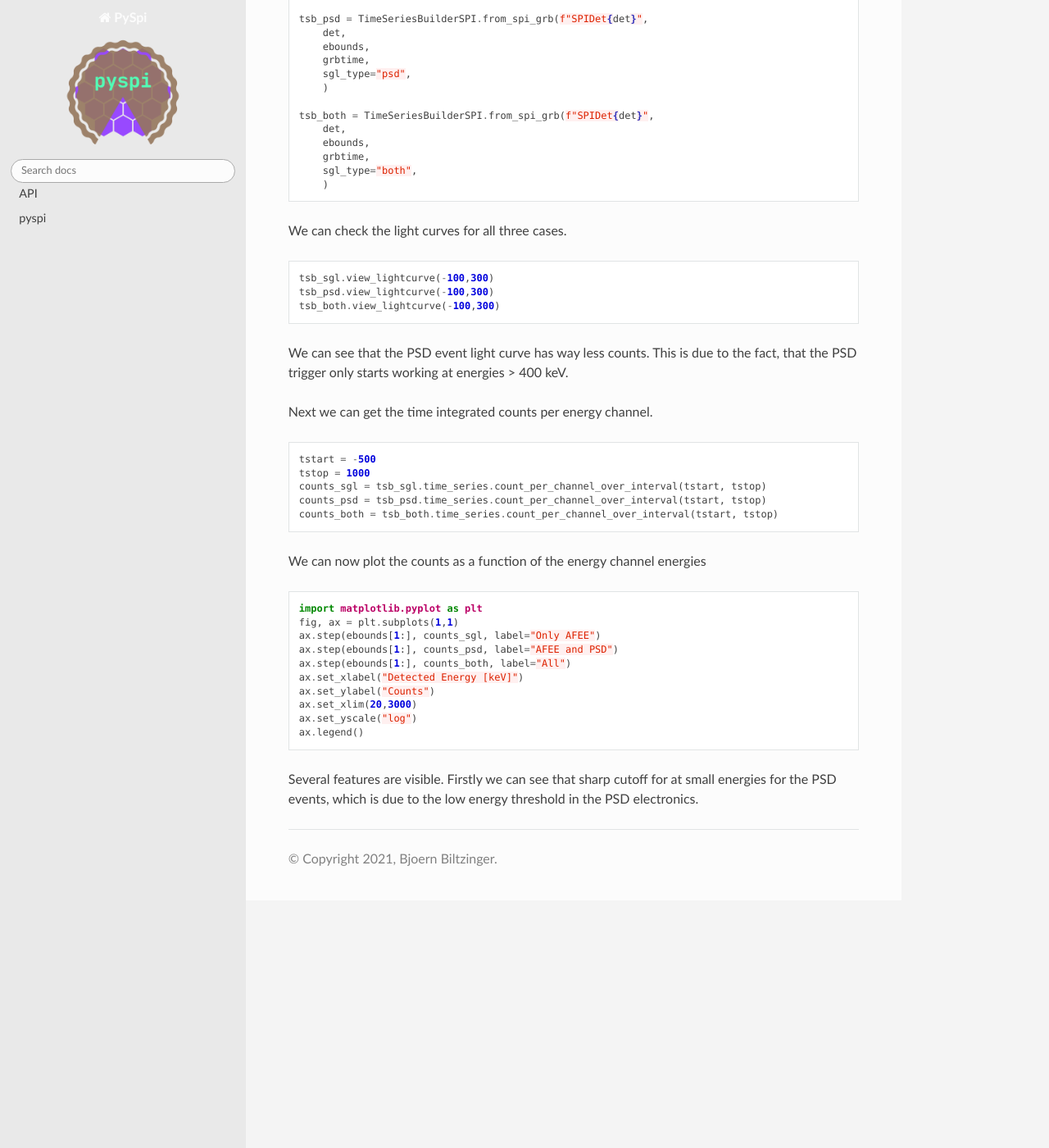
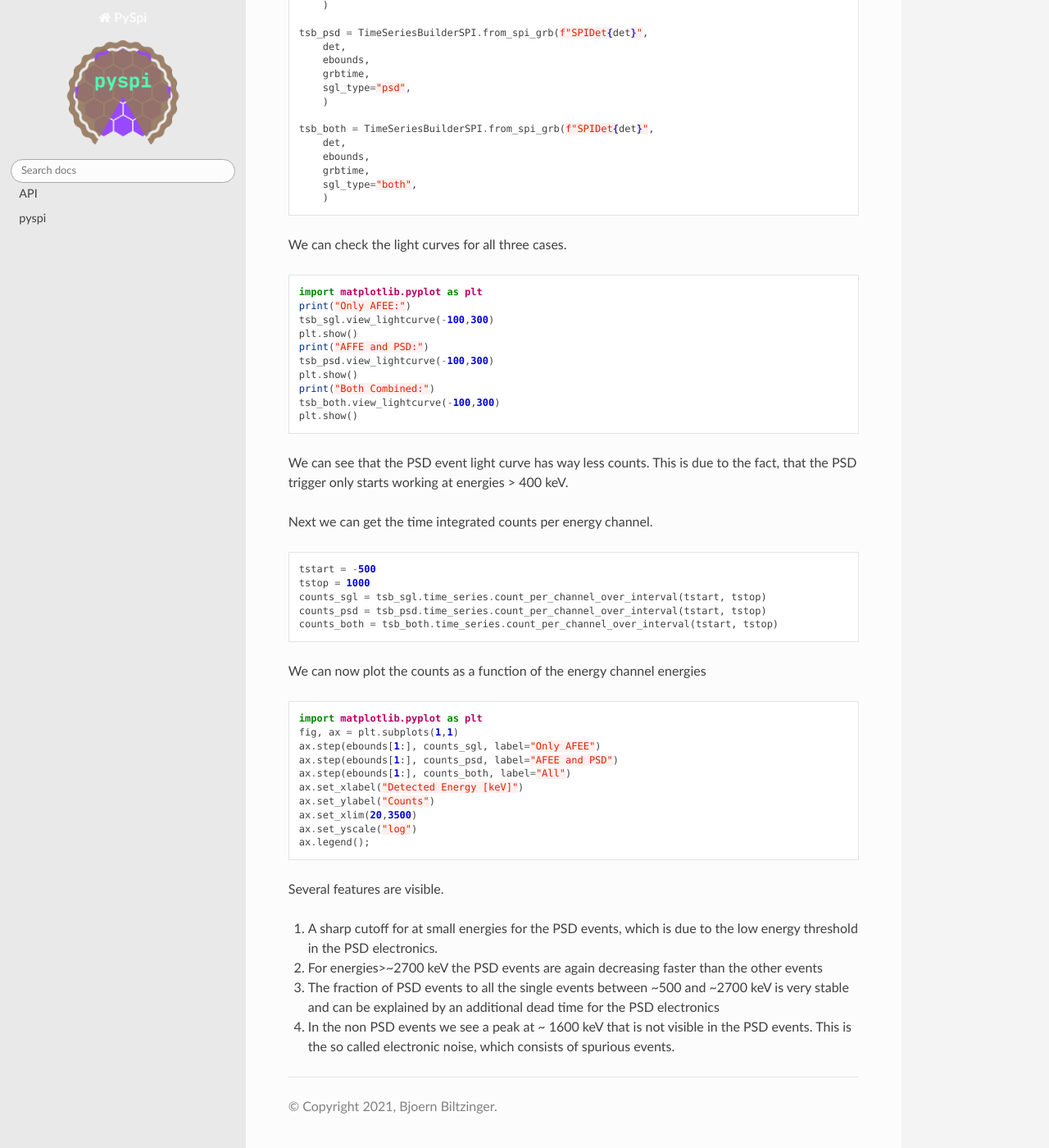
Before and after one commit to BjoernBiltzinger/pyspi, a Sphinx documentation site: the page built from docs/md_docs/psd.md, in a window 1280 px wide and 1400 px high, scrolled down 1433 px. Shown: the whole window at 82% size. Built offline with Sphinx 7.4.7 and the Read the Docs theme 2.0.0, drawn with Linux system fonts in a browser that asks for light colours; pages that are not in the unit, such as notebooks, are missing from menus; the version number could not be read and is left out; before the commit the page ends 2531 px from its top, so only the background shows below that.

Commit message:
fix psd docs

````diff
--- a/docs/md_docs/psd.md
+++ b/docs/md_docs/psd.md
@@ -69,9 +70,16 @@ tsb_both = TimeSeriesBuilderSPI.from_spi_grb(f"SPIDet{det}",
 We can check the light curves for all three cases.
 
 ```python
+import matplotlib.pyplot as plt
+print("Only AFEE:")
 tsb_sgl.view_lightcurve(-100,300)
+plt.show()
+print("AFFE and PSD:")
 tsb_psd.view_lightcurve(-100,300)
+plt.show()
+print("Both Combined:")
 tsb_both.view_lightcurve(-100,300)
+plt.show()
 ```
 
 We can see that the PSD event light curve has way less counts. This is due to the fact, that the PSD trigger only starts working at energies > 400 keV.
@@ -95,9 +103,13 @@ ax.step(ebounds[1:], counts_psd, label="AFEE and PSD")
 ax.step(ebounds[1:], counts_both, label="All")
 ax.set_xlabel("Detected Energy [keV]")
 ax.set_ylabel("Counts")
-ax.set_xlim(20,3000)
+ax.set_xlim(20,3500)
 ax.set_yscale("log")
-ax.legend()
+ax.legend();
 ```
 
-Several features are visible. Firstly we can see that sharp cutoff for at small energies for the PSD events, which is due to the low energy threshold in the PSD electronics.
+Several features are visible.
+1. A sharp cutoff for at small energies for the PSD events, which is due to the low energy threshold in the PSD electronics.
+2. For energies>~2700 keV the PSD events are again decreasing faster than the other events
+3. The fraction of PSD events to all the single events between ~500 and ~2700 keV is very stable and can be explained by an additional dead time for the PSD electronics
+4. In the non PSD events we see a peak at ~ 1600 keV that is not visible in the PSD events. This is the so called electronic noise, which consists of spurious events.
````
Also changed, not shown: other parts of docs/md_docs/psd.md (+2 -1 lines).
